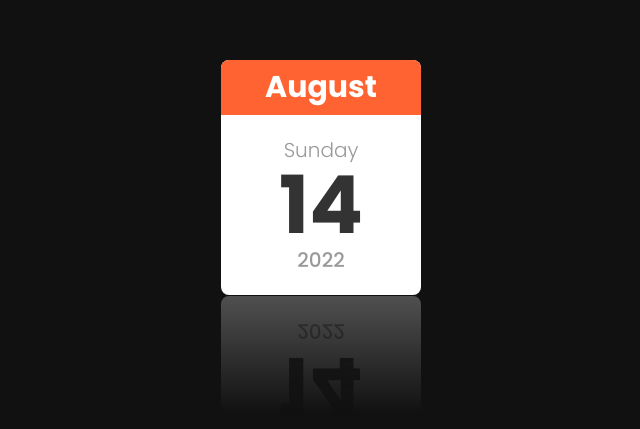
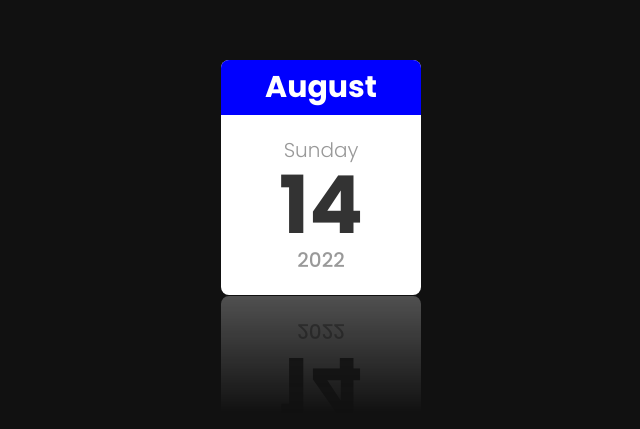
Before and after one commit to OleksiiYesin/my-javascript-action, a plain HTML site: page index.html in a window 1280 px wide. Shown: the part 223-652 px from the top of the page, without its empty margins (319-959 px from the left). Drawn offline with Linux system fonts and the light colour scheme.

Commit message:
Update style.css

```diff
--- a/style.css
+++ b/style.css
@@ -33,7 +33,7 @@ body {
 	font-size: 30px;
 	font-weight: 700;
 	color: #fff;
-	background: #ff6331;
+	background: blue;
 }
 .calendar #dayName {
 	margin-top: 20px;
```
